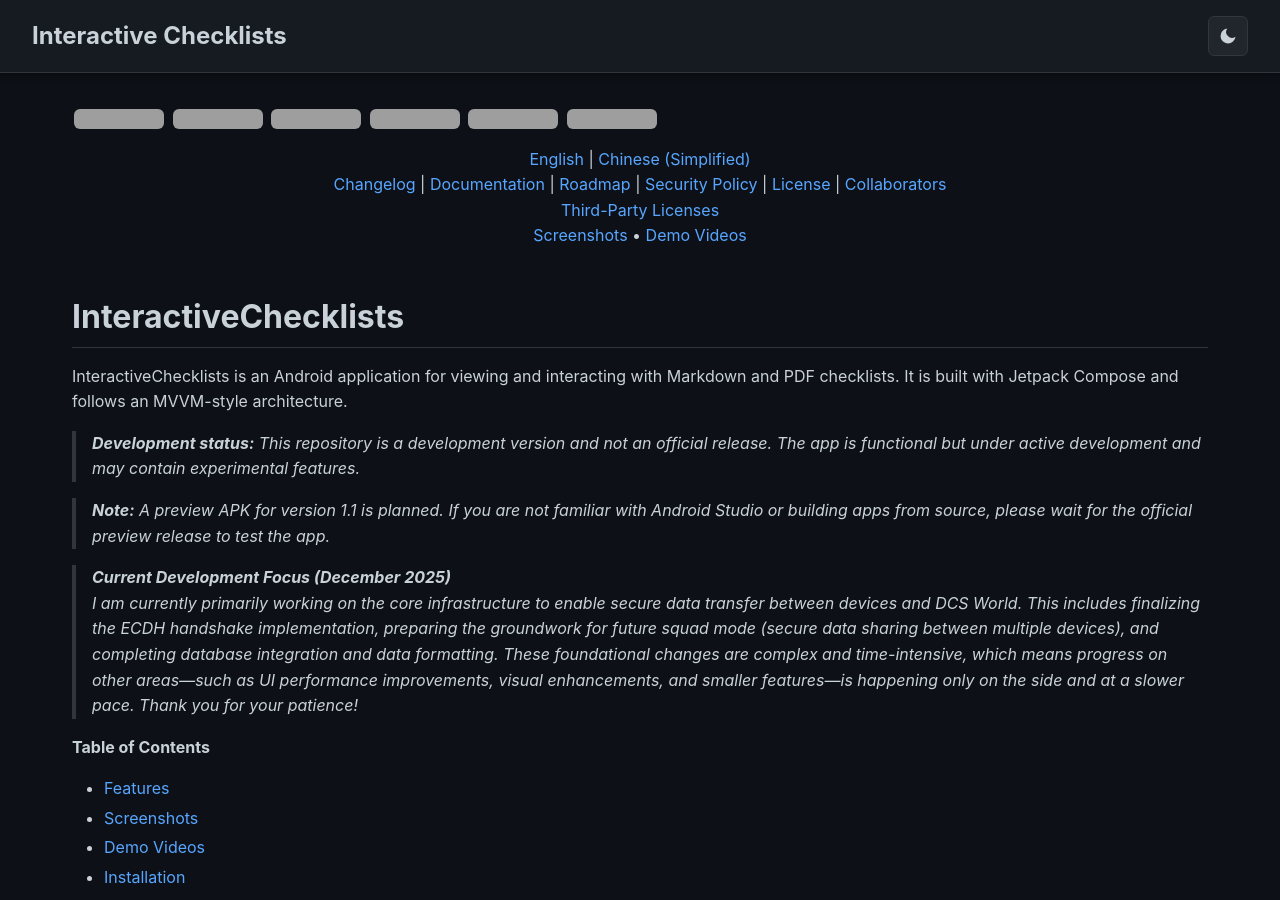
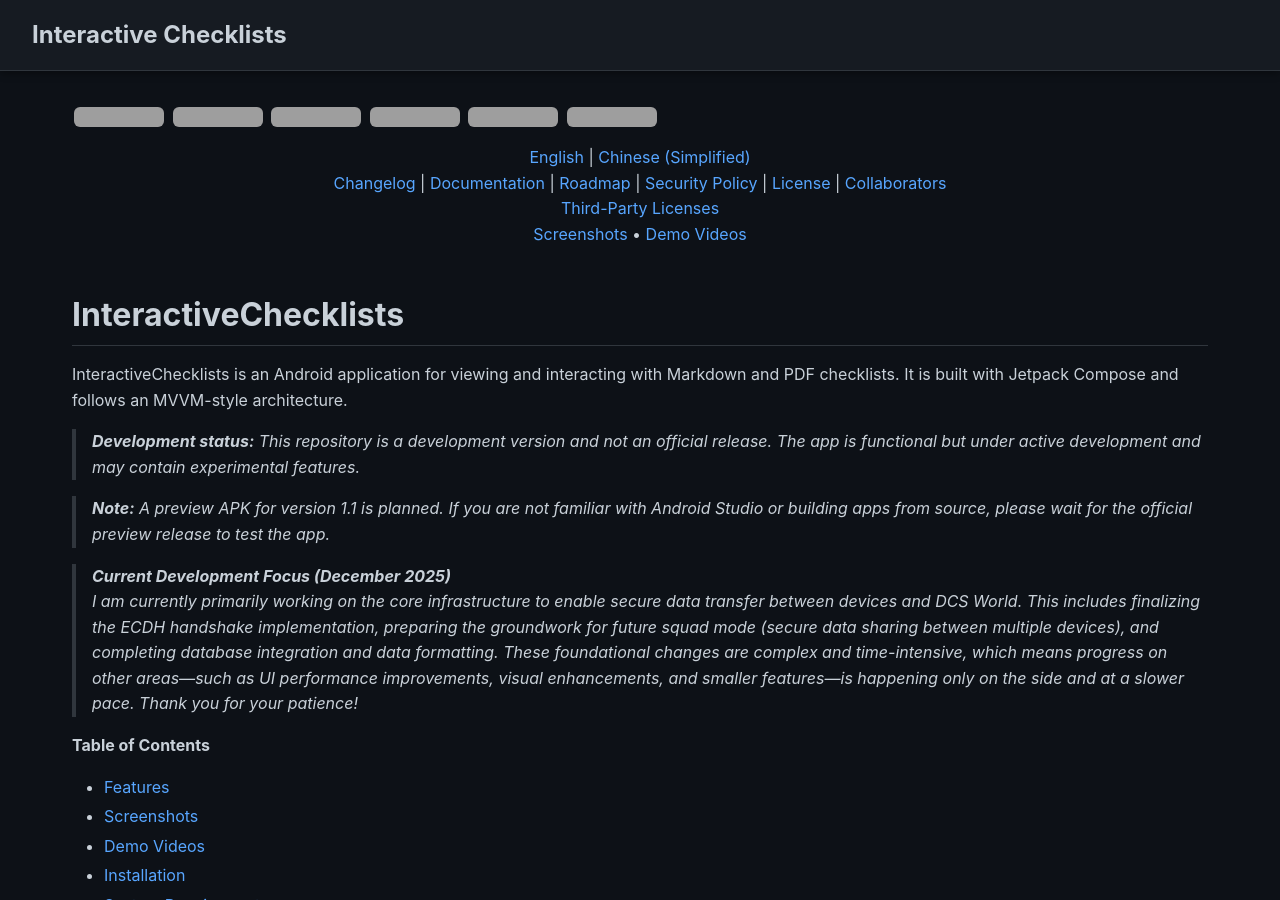
Before and after one commit to arn-c0de/InteractiveChecklists, a Jekyll site: the page built from index.md, in a window 1280 px wide and 900 px high. Built offline with Jekyll 4.4.1, drawn with Linux system fonts in a browser that asks for light colours; grey boxes are pictures that could not be loaded.

Commit message:
chore(site): enforce permanent dark mode, remove theme toggle and disable theme script

```diff
--- a/_layouts/default.html
+++ b/_layouts/default.html
@@ -1,5 +1,5 @@
 <!DOCTYPE html>
-<html lang="en">
+<html lang="en" data-theme="dark">
 <head>
     <meta charset="UTF-8">
     <meta name="viewport" content="width=device-width, initial-scale=1.0">
@@ -10,28 +10,11 @@
 <body>
     <header class="page-header">
         <div class="site-title">{{ site.title }}</div>
-        <button id="theme-toggle" class="theme-toggle" aria-label="Toggle theme">
-            <svg class="sun-icon" viewBox="0 0 24 24" width="20" height="20">
-                <circle cx="12" cy="12" r="5" fill="currentColor"/>
-                <line x1="12" y1="1" x2="12" y2="3" stroke="currentColor" stroke-width="2"/>
-                <line x1="12" y1="21" x2="12" y2="23" stroke="currentColor" stroke-width="2"/>
-                <line x1="4.22" y1="4.22" x2="5.64" y2="5.64" stroke="currentColor" stroke-width="2"/>
-                <line x1="18.36" y1="18.36" x2="19.78" y2="19.78" stroke="currentColor" stroke-width="2"/>
-                <line x1="1" y1="12" x2="3" y2="12" stroke="currentColor" stroke-width="2"/>
-                <line x1="21" y1="12" x2="23" y2="12" stroke="currentColor" stroke-width="2"/>
-                <line x1="4.22" y1="19.78" x2="5.64" y2="18.36" stroke="currentColor" stroke-width="2"/>
-                <line x1="18.36" y1="5.64" x2="19.78" y2="4.22" stroke="currentColor" stroke-width="2"/>
-            </svg>
-            <svg class="moon-icon" viewBox="0 0 24 24" width="20" height="20">
-                <path fill="currentColor" d="M21 12.79A9 9 0 1 1 11.21 3 7 7 0 0 0 21 12.79z"/>
-            </svg>
-        </button>
     </header>
 
     <main class="wrapper">
         {{ content }}
     </main>
 
-    <script src="{{ '/assets/js/theme.js' | relative_url }}"></script>
 </body>
 </html>
--- a/assets/js/theme.js
+++ b/assets/js/theme.js
@@ -1,79 +1,2 @@
-// Theme Management with localStorage persistence
-(function() {
-    'use strict';
-
-    const STORAGE_KEY = 'theme-preference';
-    const THEME_LIGHT = 'light';
-    const THEME_DARK = 'dark';
-
-    // Get theme preference - default to dark
-    function getPreferredTheme() {
-        const storedTheme = localStorage.getItem(STORAGE_KEY);
-
-        if (storedTheme) {
-            return storedTheme;
-        }
-
-        // Default to dark mode
-        return THEME_DARK;
-    }
-
-    // Set theme on document
-    function setTheme(theme) {
-        document.documentElement.setAttribute('data-theme', theme);
-        localStorage.setItem(STORAGE_KEY, theme);
-
-        // Update meta theme-color for mobile browsers
-        const metaThemeColor = document.querySelector('meta[name="theme-color"]');
-        if (metaThemeColor) {
-            metaThemeColor.setAttribute('content',
-                theme === THEME_DARK ? '#0d1117' : '#ffffff'
-            );
-        } else {
-            const meta = document.createElement('meta');
-            meta.name = 'theme-color';
-            meta.content = theme === THEME_DARK ? '#0d1117' : '#ffffff';
-            document.head.appendChild(meta);
-        }
-    }
-
-    // Toggle between themes
-    function toggleTheme() {
-        const currentTheme = document.documentElement.getAttribute('data-theme') || THEME_DARK;
-        const newTheme = currentTheme === THEME_LIGHT ? THEME_DARK : THEME_LIGHT;
-
-        // Add smooth transition
-        document.documentElement.style.transition = 'background-color 0.3s ease, color 0.3s ease';
-
-        setTheme(newTheme);
-
-        // Remove transition after animation completes
-        setTimeout(() => {
-            document.documentElement.style.transition = '';
-        }, 300);
-
-        // Trigger custom event for other scripts
-        window.dispatchEvent(new CustomEvent('themechange', { detail: { theme: newTheme } }));
-    }
-
-    // Initialize theme on page load (before DOM ready to prevent flash)
-    setTheme(getPreferredTheme());
-
-    // Setup toggle button when DOM is ready
-    document.addEventListener('DOMContentLoaded', function() {
-        const toggleButton = document.getElementById('theme-toggle');
-
-        if (toggleButton) {
-            toggleButton.addEventListener('click', toggleTheme);
-
-            // Add keyboard support
-            toggleButton.addEventListener('keydown', function(e) {
-                if (e.key === 'Enter' || e.key === ' ') {
-                    e.preventDefault();
-                    toggleTheme();
-                }
-            });
-        }
-    });
-
-})();
+/* Theme script disabled — site is permanently in dark mode */
+// (Kept intentionally empty to avoid client-side theme changes)
```
Also changed, not shown: 1 other file.
